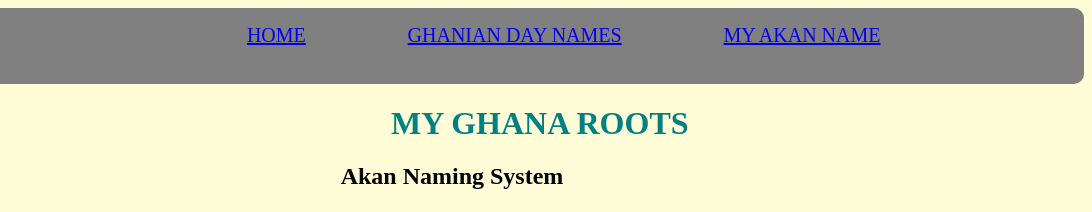
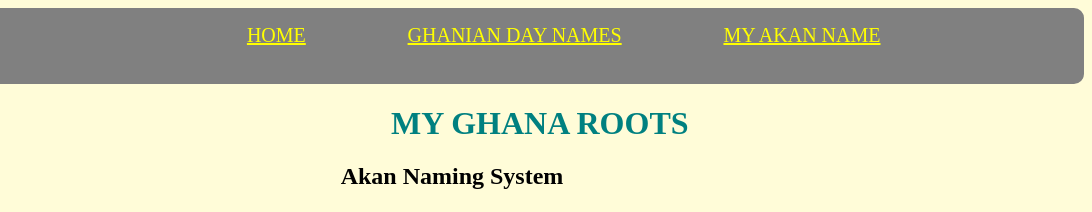
Before and after one commit to Calebbii/Akan-names-website, a plain HTML site: page index.html in a window 1280 px wide. Shown: the top 212 px of the page, 188-1280 px from the left. Drawn offline with Linux system fonts and the light colour scheme; grey boxes are pictures that could not be loaded.

Commit message:
commit adds styles to the nav

```diff
--- a/style.css
+++ b/style.css
@@ -18,6 +18,9 @@ nav {
 nav ul li {
     display: inline-block;
     padding: 0px 30px;
+}
+nav ul li a {
+    color: yellow;
 }
 #main {
     border-radius: 10px;
```
